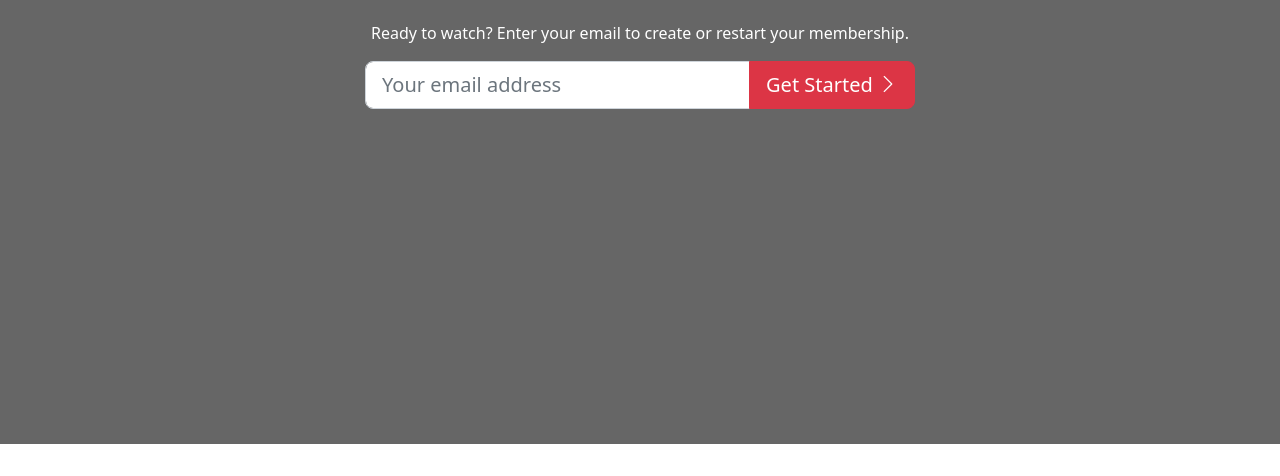
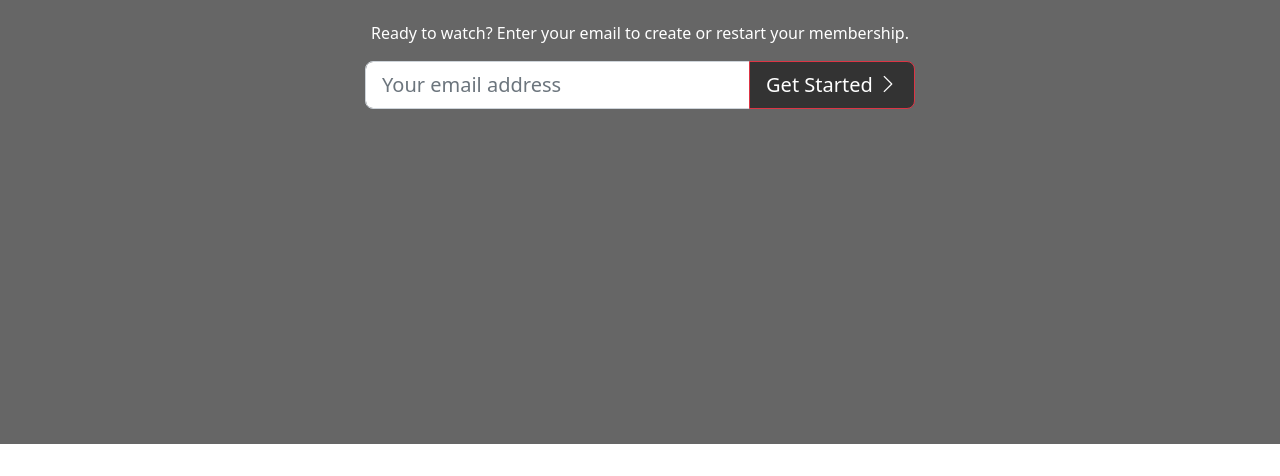
Before and after one commit to iamIMRAN22/Portfolio, a website: page index.html in a window 1280 px wide. Shown: the part 324-800 px from the top of the page. Drawn offline with nearby package versions, Linux system fonts and the light colour scheme.

Commit message:
update button

```diff
--- a/index.html
+++ b/index.html
@@ -44,6 +44,9 @@
             width: 550px;
             font-size: 45px;
         }
+        .button1{
+            background-color:rgba(0,0,0,0.5);
+        }
     </style>
 </head>
 <body>
@@ -71,7 +74,7 @@
                <p class="mt-4">Ready to watch? Enter your email to create or restart your membership.</p>
                <div class="input-group input-group-lg">
                    <input type="email" placeholder="Your email address" class="form-control">
-                   <button class="btn btn-danger">
+                   <button class="btn btn-danger button1">
                        Get Started
                        <span class="bi bi-chevron-right"></span>
                    </button>
```
